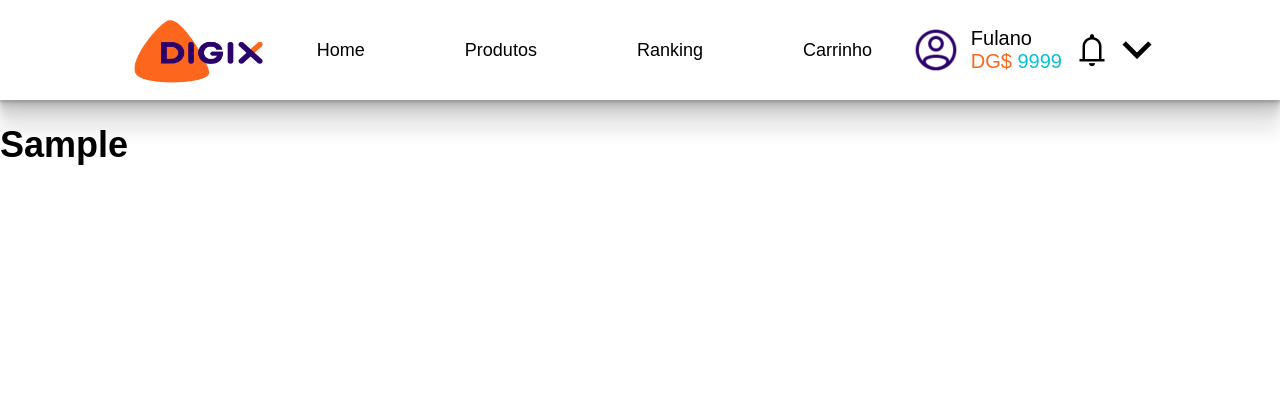
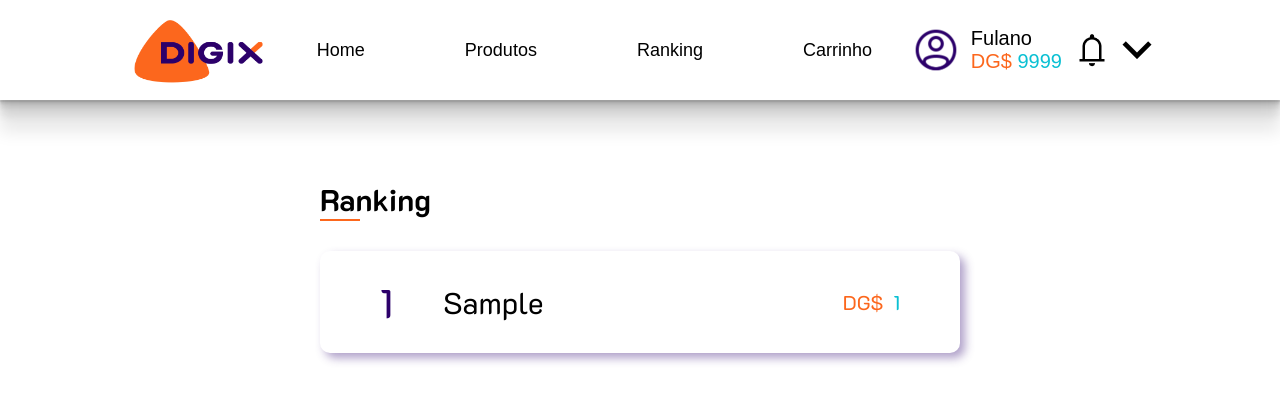
Before and after one commit to kinokano/Digicoin, a Django app: page /ranking in a window 1280 px wide. Shown: the top 402 px of the page. Run offline with Django 5.2, Linux system fonts and the light colour scheme; tables that the repository leaves empty hold one stand-in row (values such as "Sample post").

Commit message:
feature-Estilizado o raking

```diff
--- a/Digicoin/api/static/css/UserCss/ranking.css
+++ b/Digicoin/api/static/css/UserCss/ranking.css
@@ -20,168 +20,117 @@ body{
     font-size: 18px;
     display: flex;
     flex-direction: column;
+  }
+
+.container{
+  display: flex;
+  flex-direction: column;
+  width: 50%;
+  justify-content: center;
+  gap: 30px;
+  margin: 5rem auto;
 }
 
-.container{
-    margin-top: 100px;
-    margin-left: 280px;
-    margin-right: 280px;
-    display: flex;
-    justify-content: center;
+.title{
+  display: flex;
+  flex-direction: column;
+}
 
+.title__ranking{
+  color: var(--preto);
+  font-family: K2D;
+  font-size: 30px;
+  font-style: normal;
+  font-weight: 700;
+  line-height: normal;
+}
 
+.title__line{
+  background-color: var(--laranja);
+  width: 40px;
+  height: 2px;
 }
-.titulo{
-    font-weight: bold;
-    margin-left: 0px;
-    font-size: 28px;
 
-
+.ranking{
+  display: flex;
+  flex-direction: column;
+  gap: 10px;
 }
 
 
-.posicaocor{
-  color: #2c006a;
-  font-weight: bold;
-
-
+.ranking__list{
+  display: flex;
+  gap: 50px;
+  flex-direction: row;
+  padding: 15px 60px;
+  border-radius: 10px;
+  background: var(--branco);
+  box-shadow: 5px 5px 10px 0px rgba(77, 44, 135, 0.45);
+  align-items: center;
 }
 
-.titulo span {
-  border-bottom: #FC671D solid 2px;
+.ranking > .ranking__list:first-child{
+  padding: 25px 60px;
 }
 
-
-
-.sort-desc {
-  transform: none;
-  cursor: pointer;
-}
-.sort-asc {
-  transform: scale(1, -1);
-  cursor: pointer;
-}
-table {
-    margin-top: 30px;
-    border-collapse: separate;
-    border-spacing: 0 10px;
-    border: none;
-    width: 100%;
-    min-width: 600px;
-  }
-
-th img{
-    width: 16px;
-    margin-right: 5px;
-    vertical-align: middle;
-    margin-bottom: 1px;
-}
-.posicao1{
-  height:50px;
+.usuario__dados{
+  display: flex;
+  flex-direction: row;
+  align-items: center;
+  width: 100%;
+  justify-content: space-between;
 }
 
-th {
-  padding: 20px;
-  text-align: left;
-  font-size: 22px;
-  }
-
-td {
-  padding: 15px 0px 15px 0px;
-  width: 0px;
-  text-align: left;
-  font-size: 22px;
-  }
-
-.span_posicao{
-  margin-left: 30px;
+.usuario__classificacao{
+  color: #2C006A;
+  font-family: K2D;
+  font-size: 30px;
+  font-style: normal;
+  font-weight: 400;
+  line-height: normal;
 }
 
-
-
-.valor_tag{
-  text-align: end;
-  width: 200px;
-  padding-right: 50px;
-
+.ranking > .ranking__list:first-child .usuario__classificacao {
+  font-size: 40px;
 }
 
-
-
-.posicao1-tamanho-fonte{
-  font-size: calc(1em + 5px);
-  font-weight: bold;
+.usuario__dados-nome{
+  color: #000;
+  text-align: center;
+  font-family: K2D;
+  font-size: 25px;
+  font-style: normal;
+  font-weight: 400;
+  line-height: normal;
 }
 
-tbody tr {
-  border-radius: 10px;
-  box-shadow: 10px 4px 8px var(--sombra-base) /* Desloca a sombra 10px para a direita */
+.ranking > .ranking__list:first-child .usuario__dados .usuario__dados-nome{
+  font-size: 30px;
 }
 
-td input {
-  border: 1px solid var(--magenta);
-  box-sizing: border-box;
-  padding: 5px;
-  padding-right: 10px;
-  font-size: 16px;
-  line-height: 10px;
-  width: 75px;
-  border-radius: 10px;
-}
-.botao-remover{
-  border: none;
-  background-color: transparent;
-}
-.botao-remover img{
-  width: 18px;
-  cursor: pointer;
-}
-.botao-remover img:hover {
-  filter: hue-rotate(-90deg);
+.usuario__dados-saldo{
+  color: #0BC0D3;
+  font-family: K2D;
+  font-size: 15px;
+  font-style: normal;
+  font-weight: 400;
+  line-height: normal;
+  display: flex;
+  flex-direction: row;
+  align-items: center;
+  gap: 10px;
 }
 
-.botao-remover img:active {
-  transform: translate(-2px, 2px);
+.dg{
+  color: #FC671D;
+  font-family: K2D;
+  font-size: 15px;
+  font-style: normal;
+  font-weight: 400;
+  line-height: normal;
 }
 
-.cor-moeda{
-  color: var(--laranja);
+.ranking > .ranking__list:first-child .usuario__dados .usuario__dados-saldo,
+.ranking__list:first-child .usuario__dados .usuario__dados-saldo .dg{
+  font-size: 20px;
 }
-.cor-valor{
-  color: var(--ciano);
-}
-.total {
-  text-align: center;
-  margin: 20px 0;
-}
-.checkout-button {
-  border: 1px solid var(--magenta);
-  background-color: var(--magenta);
-  color: var(--branco);
-  padding: 10px 20px;
-  border-radius: 20px;
-  font-size: 18px;
-  cursor: pointer;
-}
-
-.checkout-button:hover {
-  background-color: var(--branco);
-  color: var(--preto);
-}
-
-.checkout-button:disabled {
-  border: 1px solid var(--preto);
-  background-color: var(--cinza);
-  color: var(--cinza-escuro);
-  cursor: not-allowed;
-}
-
-@media screen and (max-width: 600px) {
-      .container{
-    margin-top: 20px;
-    margin-left: 20px;
-    margin-right: 10px;
-    display: flex;
-    justify-content: center;
-
-}}
--- a/Digicoin/api/templates/UserHtml/ranking.html
+++ b/Digicoin/api/templates/UserHtml/ranking.html
@@ -2,15 +2,30 @@
 {% load static %}
 {% block content %}
 <link rel="stylesheet" href="{% static 'css/UserCss/ranking.css' %}">
+<style>
+    @import url('https://fonts.googleapis.com/css2?family=K2D:ital,wght@0,100;0,200;0,300;0,400;0,500;0,600;0,700;0,800;1,100;1,200;1,300;1,400;1,500;1,600;1,700;1,800&display=swap');
+</style>
 
 {% include "components/user/menuUser.html" %}
 
+<div class="container">
+    <div class="title">
+        <div class="title__ranking">Ranking</div>
+        <div class="title__line"></div>
+    </div>
+    <div class="ranking">
+        {% for user in top_usuarios%}
 
-    {% for user in top_usuarios%}
+                <article class="ranking__list">
+                    <div class="usuario__classificacao">{{ forloop.counter }}</div>
+                    <div class="usuario__dados">
+                        <div class="usuario__dados-nome">{{user.first_name}}</div>
+                        <div class="usuario__dados-saldo"><div class="dg">DG$</div> {{user.saldo}}</div>
+                    </div>
+                </article>
 
-        <h1>{{user.first_name}}</h1>
-
-    {% endfor %}
-
+        {% endfor %}
+    </div>
+</div>
 
 {% endblock %}
```
